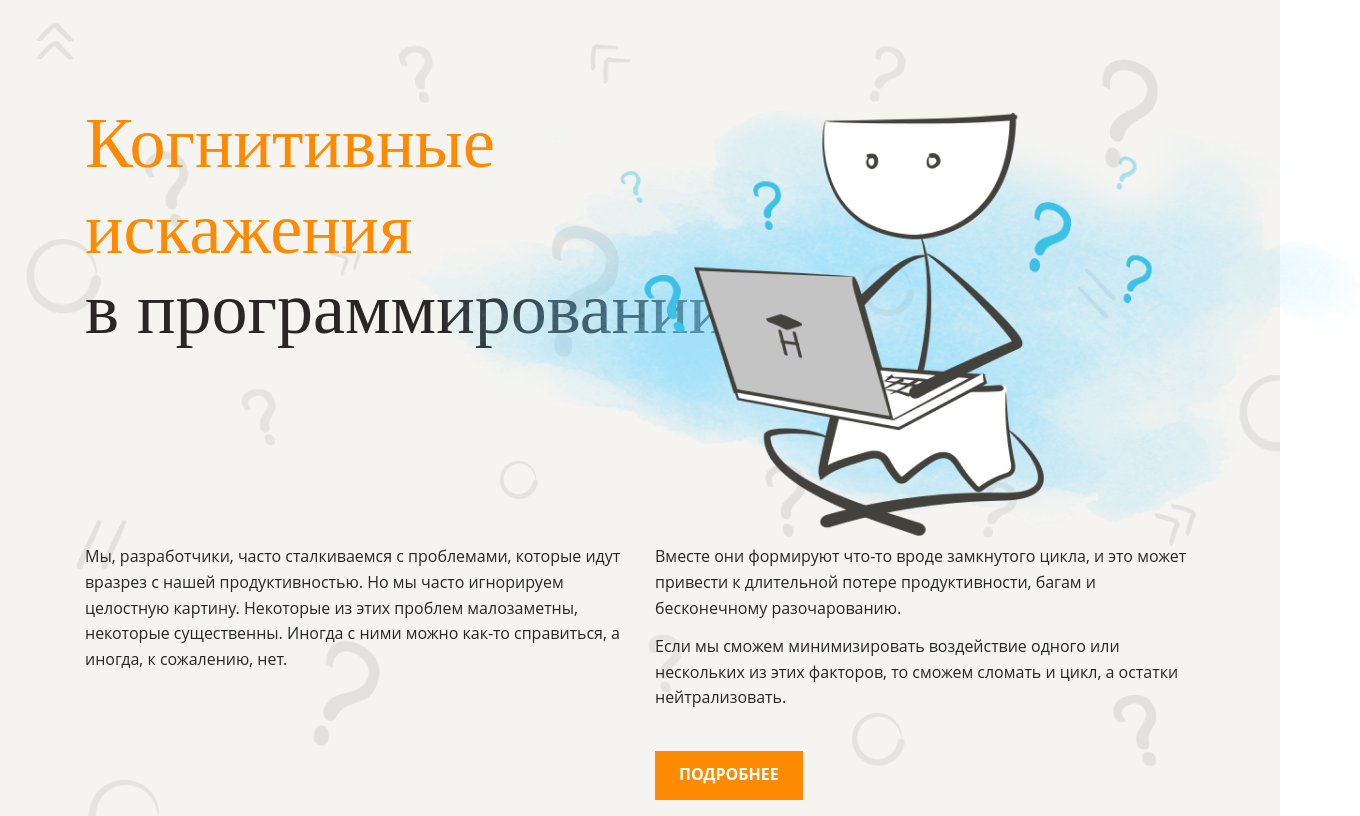
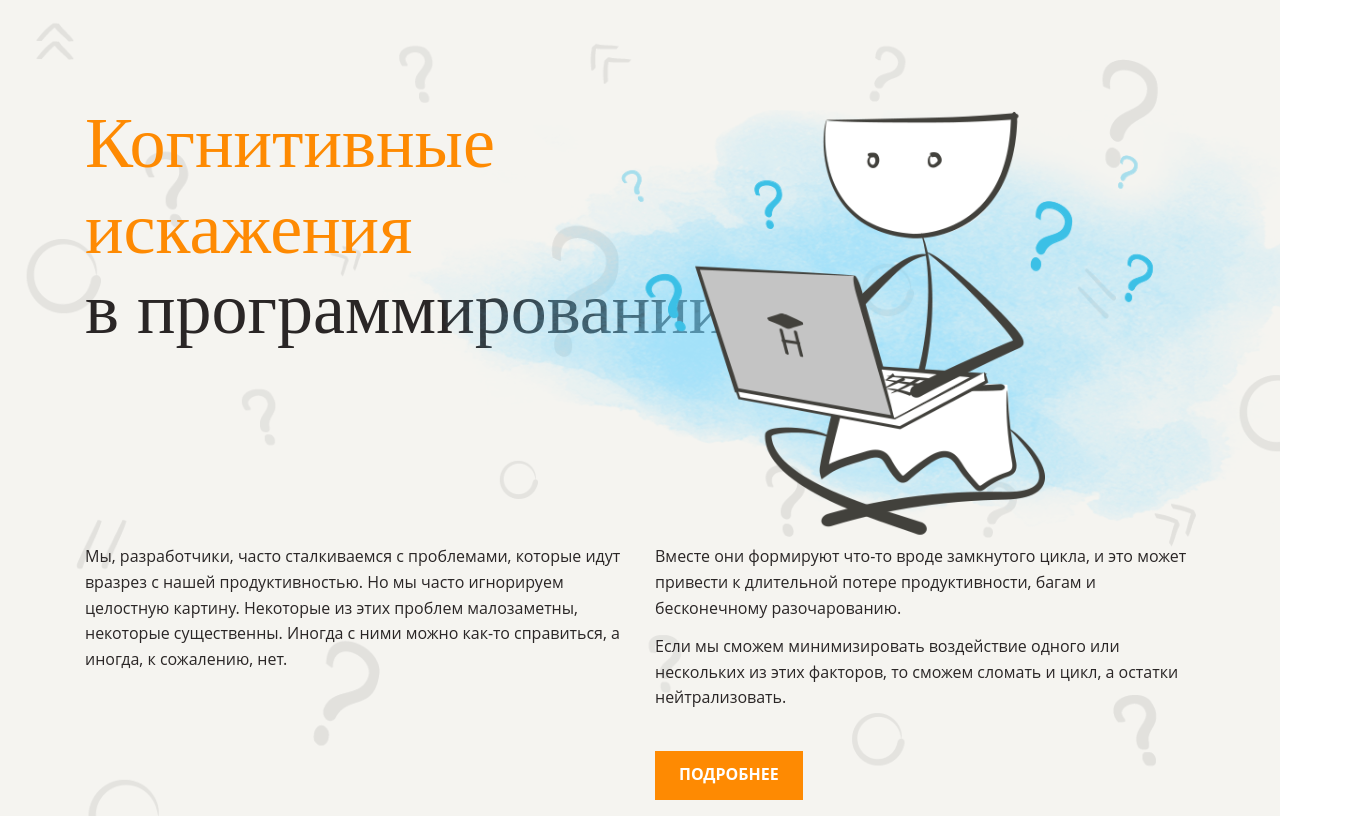
Before and after one commit to OlgaMakukha/layout-designer-project-58, a website: page src/index.html in a window 1280 px wide. Shown: the top 816 px of the page, 1360 px wide, since content can reach past the window. Drawn offline with Linux system fonts and the light colour scheme; files whose address does not match are found by name.

Commit message:
fix-header-scroll

```diff
--- a/src/index.html
+++ b/src/index.html
@@ -11,9 +11,7 @@
     <header class="header-section">
       <div class="header-container">
       <h1 class="header-title"><span class="title-orange">Когнитивные<br> искажения<br></span> в программировании</h1>
-      <div class="image-hidden">
-      <img class="header-image" src="./img/main 1.png" alt="Человечек с ноутбуком" height="525">
-    </div>
+      <img class="header-image" src="./img/main.png" alt="Человечек с ноутбуком" height="525">
       <div class="header-description">
         <div class="flex-basis">
       <p>Мы, разработчики, часто сталкиваемся с проблемами, которые идут вразрез с нашей продуктивностью. Но мы часто игнорируем целостную картину. Некоторые из этих проблем малозаметны, некоторые существенны. Иногда с ними можно как-то справиться, а иногда, к сожалению, нет.</p>
--- a/src/styles/style.css
+++ b/src/styles/style.css
@@ -49,6 +49,7 @@ body {
   height: 914px;
   background-color: var(--light);
   color: var(--dark);
+  overflow: hidden;
 }
 
 .header-section::before {
@@ -88,14 +89,10 @@ body {
   line-height: 120%;
 }
 
-/* .image-hidden {
-  overflow: auto;
-} */
-
 .header-image {
   position: absolute;
-  top: 51px;
-  right: -165px;
+  top: 50px;
+  right: -270px;
 }
 
 .header-description {
```
Also changed, not shown: src/img/main 1.png (deleted).
